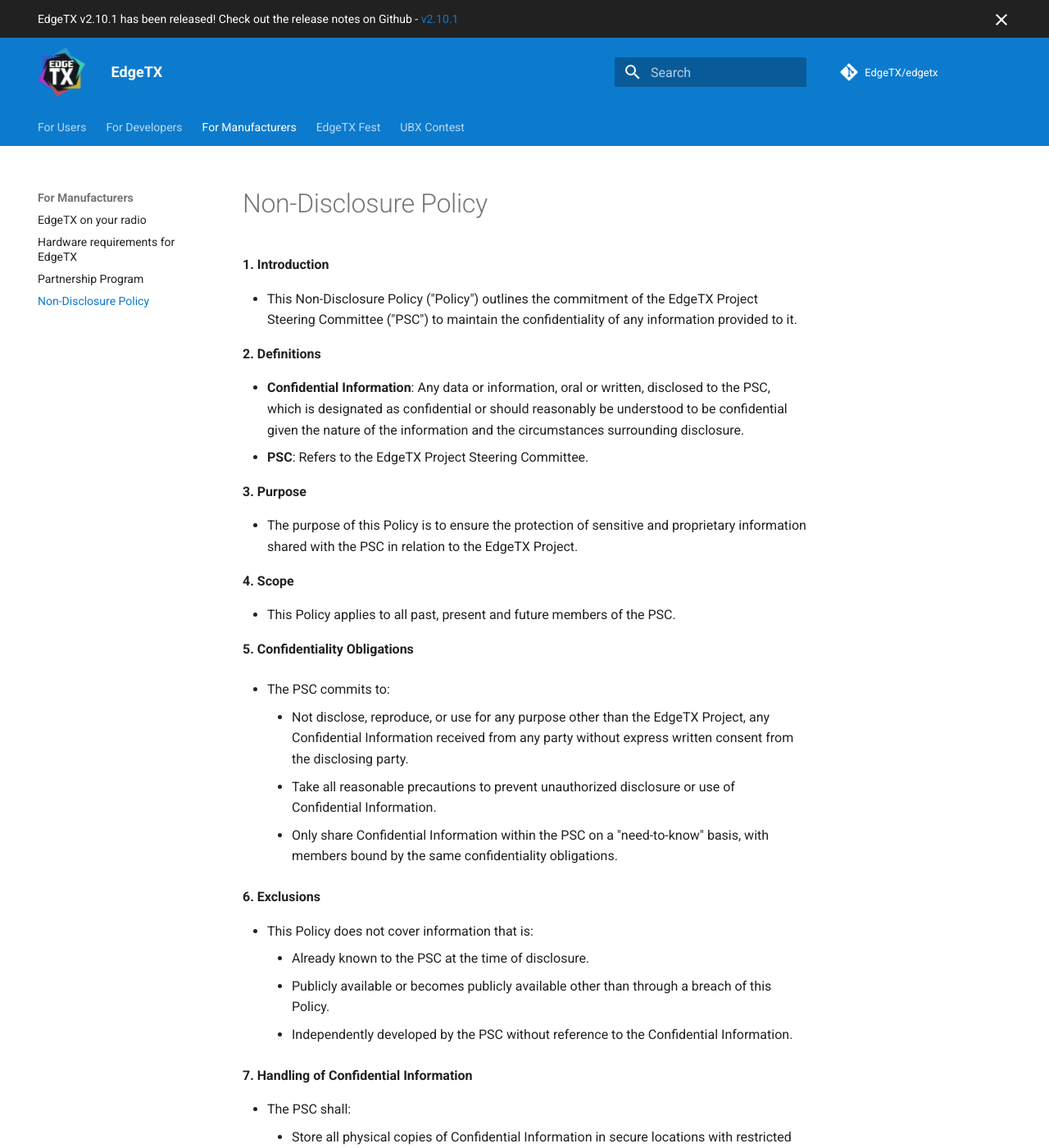
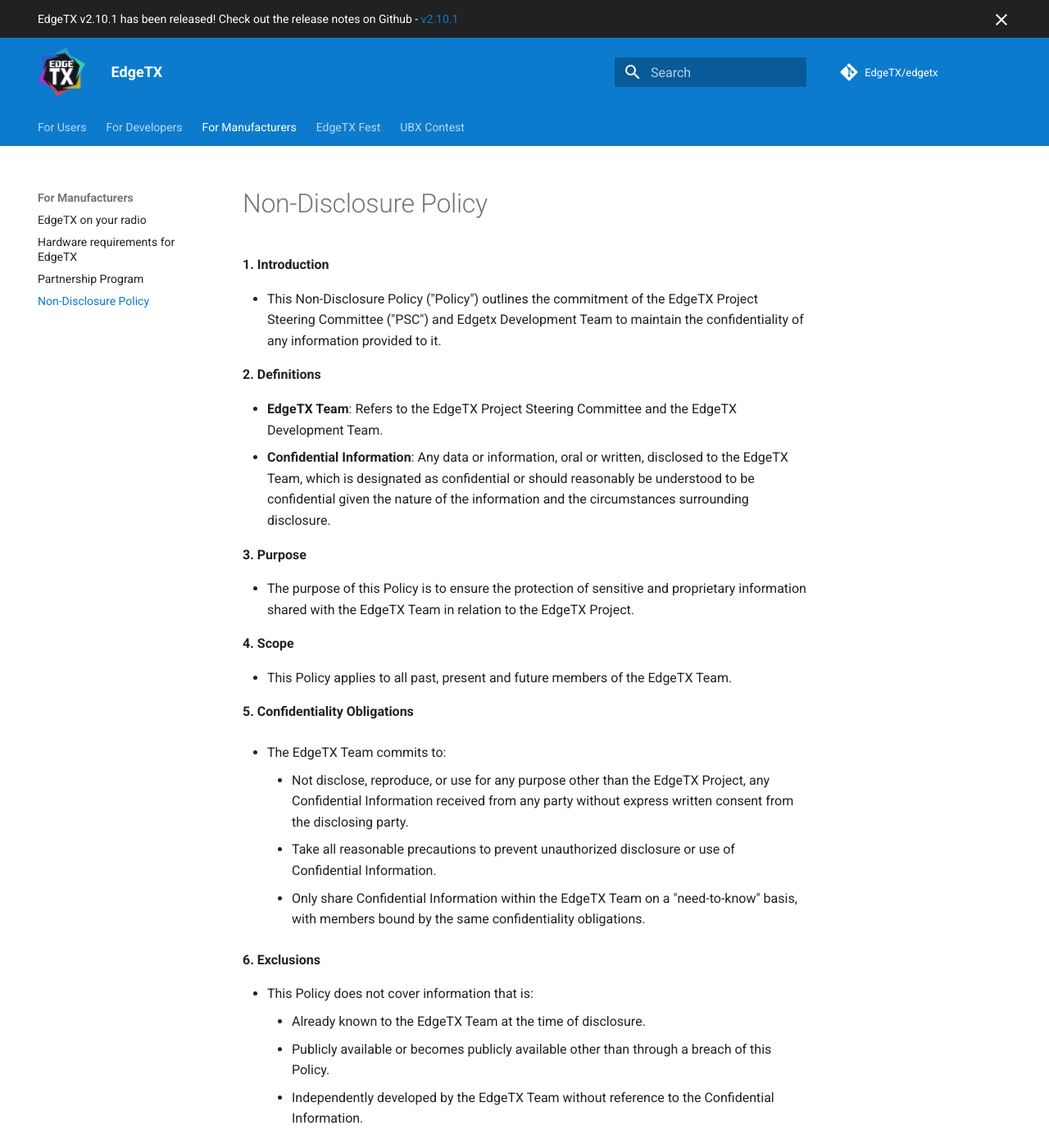
Before and after one commit to EdgeTX/edgetx.github.io, an MkDocs documentation site: the page built from docs/nda.md, in a window 1280 px wide and 1400 px high. Shown: the whole window at 82% size. Built offline with MkDocs 1.6.1 and Material for MkDocs 9.7.7, drawn with Linux system fonts in a browser that asks for light colours; comment, search, counter and statistics services are not loaded; some of the changed text lies outside the part shown.

Commit message:
chore: Update nda.md to include the "EdgeTX Development Team"

```diff
--- a/docs/nda.md
+++ b/docs/nda.md
@@ -1,46 +1,47 @@
 
 **1. Introduction**
 
-   - This Non-Disclosure Policy ("Policy") outlines the commitment of the EdgeTX Project Steering Committee ("PSC") to maintain the confidentiality of any information provided to it.
+   - This Non-Disclosure Policy ("Policy") outlines the commitment of the EdgeTX Project Steering Committee ("PSC") and Edgetx Development Team to maintain the confidentiality of any information provided to it.
 
 **2. Definitions**
 
-   - **Confidential Information**: Any data or information, oral or written, disclosed to the PSC, which is designated as confidential or should reasonably be understood to be confidential given the nature of the information and the circumstances surrounding disclosure.
-   - **PSC**: Refers to the EdgeTX Project Steering Committee.
+   - **EdgeTX Team**: Refers to the EdgeTX Project Steering Committee and the EdgeTX Development Team.
+   - **Confidential Information**: Any data or information, oral or written, disclosed to the EdgeTX Team, which is designated as confidential or should reasonably be understood to be confidential given the nature of the information and the circumstances surrounding disclosure.
+
 
 **3. Purpose**
 
-   - The purpose of this Policy is to ensure the protection of sensitive and proprietary information shared with the PSC in relation to the EdgeTX Project.
+   - The purpose of this Policy is to ensure the protection of sensitive and proprietary information shared with the EdgeTX Team in relation to the EdgeTX Project.
 
 **4. Scope**
 
-   - This Policy applies to all past, present and future members of the PSC.
+   - This Policy applies to all past, present and future members of the EdgeTX Team.
 
 **5. Confidentiality Obligations**
 
-   - The PSC commits to:
+   - The EdgeTX Team commits to:
 
       - Not disclose, reproduce, or use for any purpose other than the EdgeTX Project, any Confidential Information received from any party without express written consent from the disclosing party.
       - Take all reasonable precautions to prevent unauthorized disclosure or use of Confidential Information.
-      - Only share Confidential Information within the PSC on a "need-to-know" basis, with members bound by the same confidentiality obligations.
+      - Only share Confidential Information within the EdgeTX Team on a "need-to-know" basis, with members bound by the same confidentiality obligations.
 
 **6. Exclusions**
 
    - This Policy does not cover information that is:
-      - Already known to the PSC at the time of disclosure.
+      - Already known to the EdgeTX Team at the time of disclosure.
       - Publicly available or becomes publicly available other than through a breach of this Policy.
-      - Independently developed by the PSC without reference to the Confidential Information.
+      - Independently developed by the EdgeTX Team without reference to the Confidential Information.
 
 **7. Handling of Confidential Information**
 
-   - The PSC shall:
+   - The EdgeTX Team shall:
       - Store all physical copies of Confidential Information in secure locations with restricted access.
       - Store electronic Confidential Information only on secure and encrypted devices/networks.
       - Dispose of Confidential Information in a secure and responsible manner when it is no longer required for the EdgeTX Project.
 
 **8. Reporting and Remedies**
 
-   - Any suspected or actual breach of this Policy must be reported immediately to the Committee Chairman.
+   - Any suspected or actual breach of this Policy must be reported immediately to the Project Steering Committee Chairman.
    - Upon confirmation of a breach, appropriate corrective action will be taken, which may include disciplinary action, termination, or legal action.
 
 **9. Duration of Confidentiality Obligations**
@@ -53,4 +54,4 @@
 
 **13. Acknowledgement**
 
-   - By participating in the EdgeTX Project Steering Committee, PSC members acknowledge that they have read, understood, and agree to be bound by this Policy.
+   - By participating in the EdgeTX Project Steering Committee, PSC or the EdgeTX Development Team members acknowledge that they have read, understood, and agree to be bound by this Policy.
```
